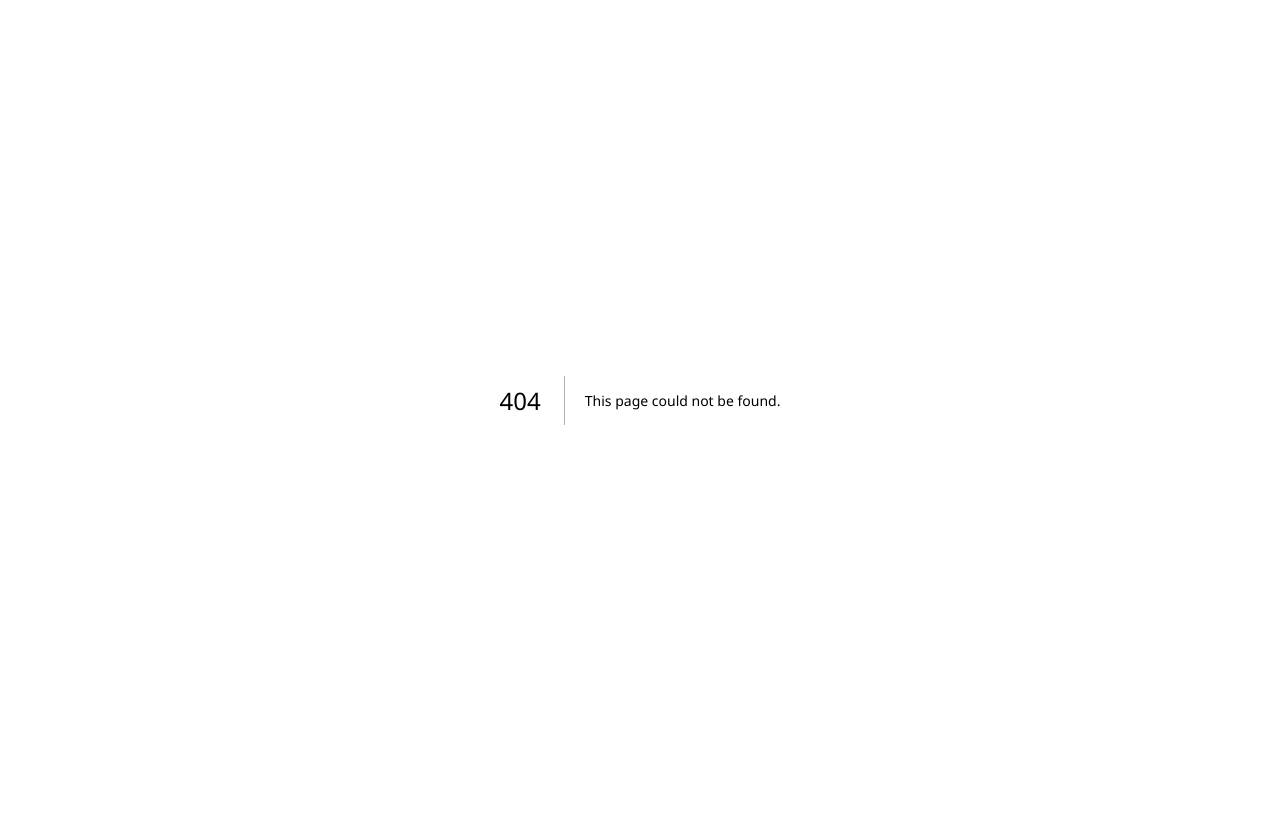
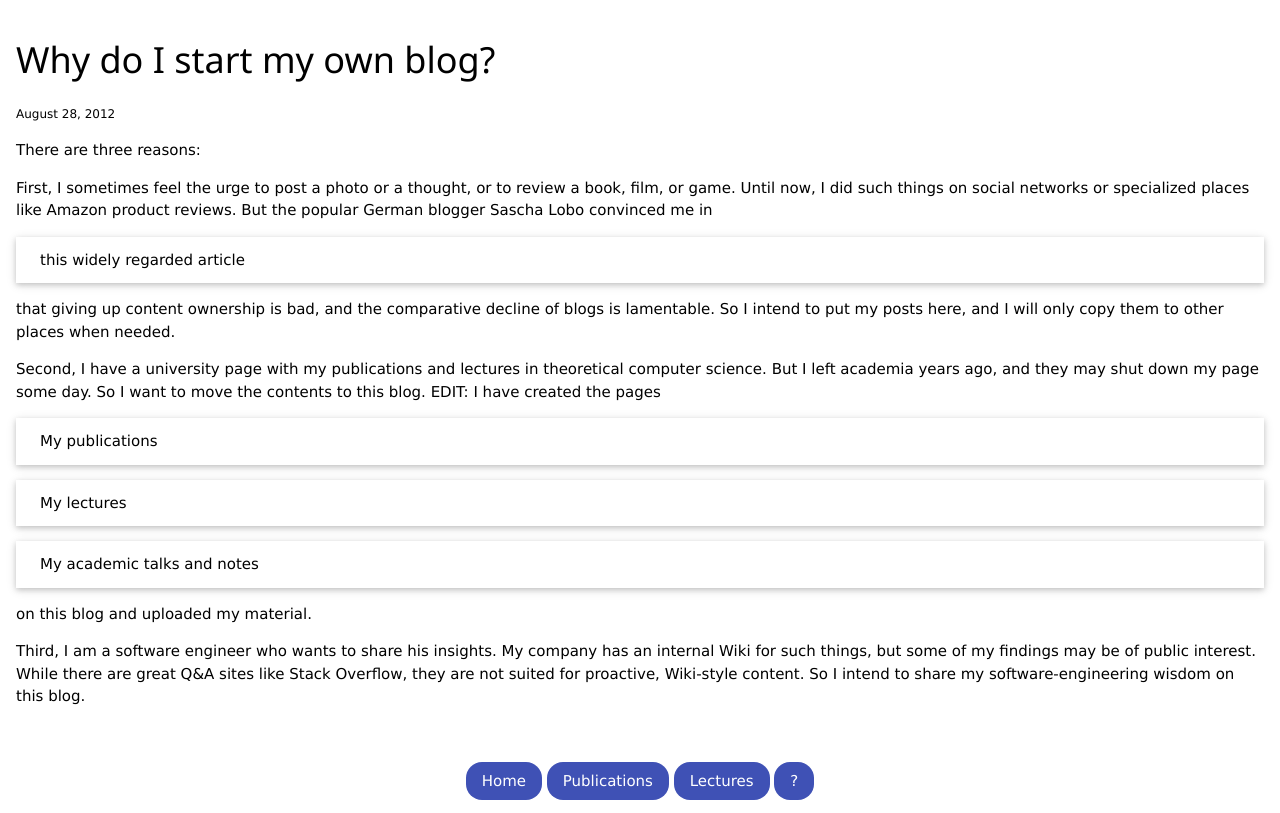
Before and after one commit to cfuehrmann/carsten-fuehrmanns-blog, a Next.js app: page /why-do-i-start-my-own-blog in a window 1280 px wide. Before the commit this address had no page. Built offline with nearby package versions, Linux system fonts and the light colour scheme.

Commit message:
Added two more articles

```diff
--- /dev/null
+++ b/meta/review_red_country-meta.tsx
@@ -0,0 +1,5 @@
+export default {
+  title: "A quick review of Joe Abercrombie’s “Red Country”",
+  target: "review_red_country",
+  date: "2013-04-05",
+};
--- /dev/null
+++ b/meta/why-do-i-start-my-own-blog-meta.tsx
@@ -0,0 +1,5 @@
+export default {
+  title: "Why do I start my own blog?",
+  target: "why-do-i-start-my-own-blog",
+  date: "2012-08-28",
+};
--- /dev/null
+++ b/pages/why-do-i-start-my-own-blog.tsx
@@ -0,0 +1,70 @@
+import reactDomServer from "react-dom/server";
+import { GetStaticProps } from "next";
+
+import Layout from "../components/layout";
+import Date from "../components/date";
+import { LinkedReference } from "../components/references";
+import meta from "../meta/why-do-i-start-my-own-blog-meta";
+
+function Post(props: { staticHtml: string }) {
+  const { staticHtml } = props;
+
+  return (
+    <Layout page={meta.target}>
+      <div dangerouslySetInnerHTML={{ __html: staticHtml }} />
+    </Layout>
+  );
+}
+
+export default Post;
+
+export const getStaticProps: GetStaticProps = async (context) => {
+  const inner = (
+    <>
+      <h1>{meta.title}</h1>
+      <p>
+        <small>
+          <Date dateString={meta.date} />
+        </small>
+      </p>
+      <p>There are three reasons:</p>
+      <p>
+        First, I sometimes feel the urge to post a photo or a thought, or to
+        review a book, film, or game. Until now, I did such things on social
+        networks or specialized places like Amazon product reviews. But the
+        popular German blogger Sascha Lobo convinced me in
+      </p>
+      <LinkedReference target="https://www.spiegel.de/netzwelt/web/sascha-lobos-kolumne-zum-niedergang-der-blogs-in-deutschland-a-827995.html">
+        this widely regarded article
+      </LinkedReference>
+      <p>
+        that giving up content ownership is bad, and the comparative decline of
+        blogs is lamentable. So I intend to put my posts here, and I will only
+        copy them to other places when needed.
+      </p>
+      <p>
+        Second, I have a university page with my publications and lectures in
+        theoretical computer science. But I left academia years ago, and they
+        may shut down my page some day. So I want to move the contents to this
+        blog. EDIT: I have created the pages
+      </p>
+      <LinkedReference target="/publications/">My publications</LinkedReference>
+      <LinkedReference target="/lectures">My lectures</LinkedReference>
+      <LinkedReference target="/publications/">
+        My academic talks and notes
+      </LinkedReference>
+      <p>on this blog and uploaded my material.</p>
+      <p>
+        Third, I am a software engineer who wants to share his insights. My
+        company has an internal Wiki for such things, but some of my findings
+        may be of public interest. While there are great Q&A sites like Stack
+        Overflow, they are not suited for proactive, Wiki-style content. So I
+        intend to share my software-engineering wisdom on this blog.
+      </p>
+    </>
+  );
+
+  const staticHtml = reactDomServer.renderToStaticMarkup(inner);
+
+  return { props: { staticHtml } };
+};
```
Also changed, not shown: pages/review_red_country.tsx (added, +59 -0 lines).
